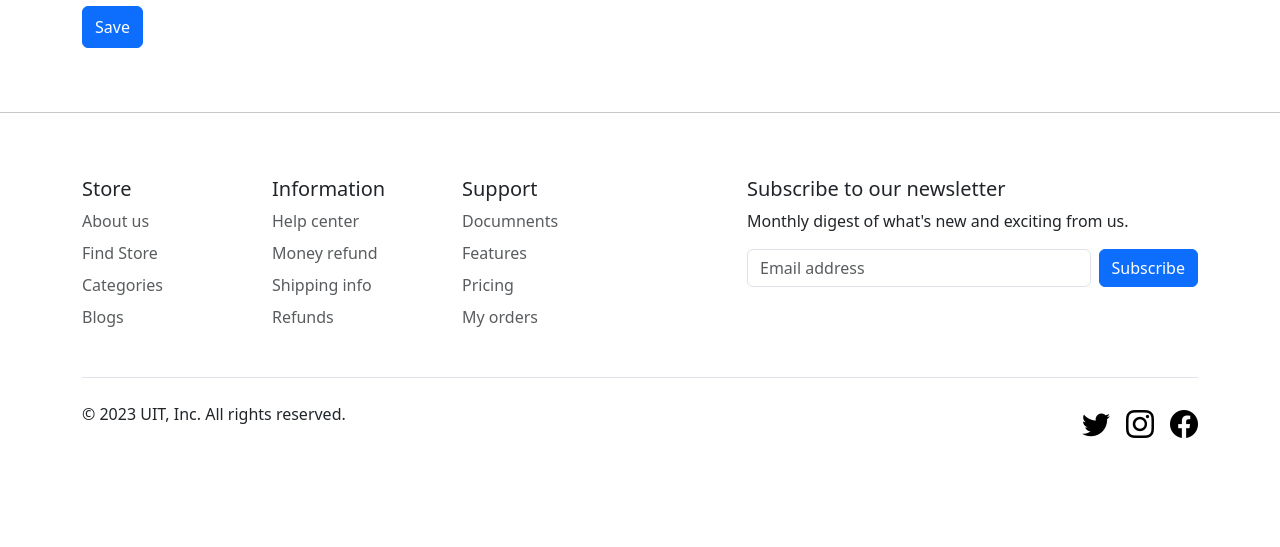
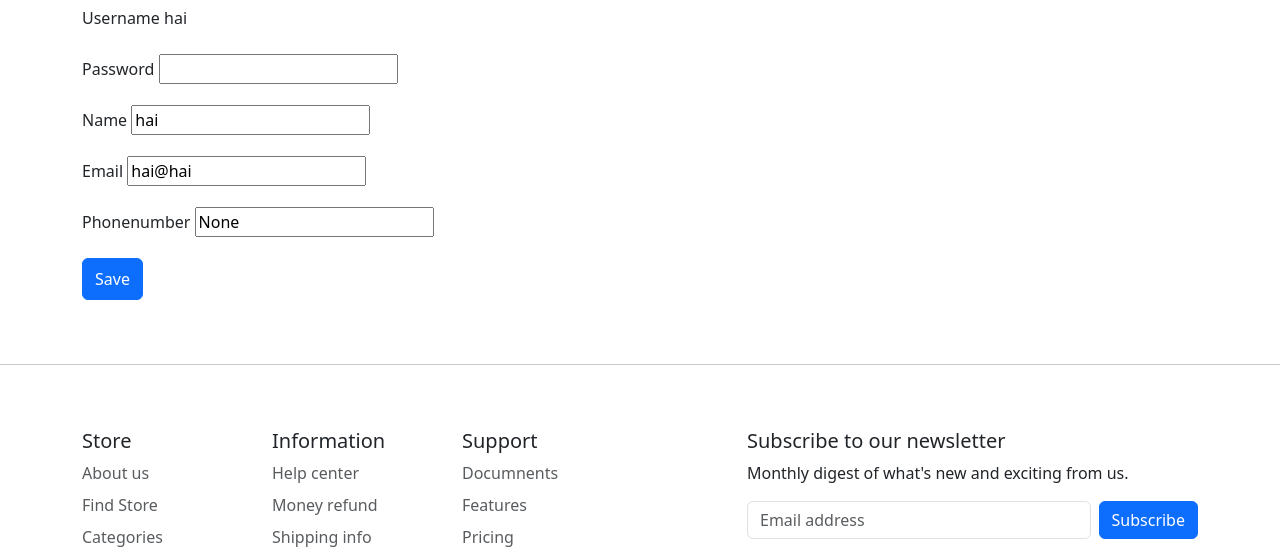
Before and after one commit to ducctrungg/e-commerce.nt208, a Django app: page /account/ in a window 1280 px wide. Shown: the part 75-622 px from the top of the page. Before the commit the page ends 513 px from the top, so only its background shows below. Run offline with Django 4.2, Linux system fonts and the light colour scheme; a user stored in the database is signed in; data comes from the database, SQL or seed files in the repository; both versions use the stored data as it was after the commit.

Commit message:
add update module for account page

```diff
--- a/backend/mysite/main/templates/main/account.html
+++ b/backend/mysite/main/templates/main/account.html
@@ -1,9 +1,38 @@
-{% extends 'main/base.html' %}
+{% extends "main/base.html" %}
 {% load static %}
 {% block content %}
+
 <form method="POST" action="">
     {% csrf_token %}
 
+    <div class="mb-3">
+        <label class="form-label" for="username">Username</label>
+        <label class="form-label" for="username">{{customer.user.username}}</label>
+        <div class="mt-2 text-danger fw-bold">
+        </div>
+    </div>
+    <div class="mb-3">
+        <label class="form-label" for="password">Password</label>
+        <input type="password" name="password" id="password" >
+        <div class="mt-2 text-danger fw-bold">
+        </div>
+    </div>
+    <div class="mb-3">
+        <label class="form-label" for="name">Name</label>
+        <input type="name" name="name" id="name" value="{{customer.name}}">
+    </div>
+    <div class="mb-3">
+        <label class="form-label" for="email">Email</label>
+        <input type="email" name="email" id="email" value="{{customer.email}}">
+    </div>
+    <div class="mb-3">
+        <label class="form-label" for="phone">Phonenumber</label>
+        <input type="phone" name="phone" id="phone" value="{{customer.phone}}">
+    </div>
+    {% for message in messages %}
+    <p id="messages mt-2 text-danger fw-bold">{{message}}</p>
+    {% endfor %}
     <button class="btn btn-primary w-10 py-2" type="submit" value="Save">Save</button>
 </form>
-{% endblock %}
+
+{% endblock content %}
--- a/backend/mysite/main/templates/main/base.html
+++ b/backend/mysite/main/templates/main/base.html
@@ -55,11 +55,11 @@
         </a>
         <ul class="dropdown-menu text-small">
           <li><a class="dropdown-item" href="#">Settings</a></li>
-          <li><a class="dropdown-item" href="account/">Profile</a></li>
+          <li><a class="dropdown-item" href="{% url 'account' %}">Profile</a></li>
           <li>
             <hr class="dropdown-divider">
           </li>
-          <li><a class="dropdown-item" href="/logout">Sign out</a></li>
+          <li><a class="dropdown-item" href="{% url 'logout' %}">Sign out</a></li>
         </ul>
       </div>
       {% endif %}
--- a/backend/mysite/main/templates/main/cart.html
+++ b/backend/mysite/main/templates/main/cart.html
@@ -24,7 +24,7 @@
             </div>
             <div class="col-lg-2 col-sm-6 col-6 d-flex flex-row flex-lg-column flex-xl-row text-nowrap">
               <div>
-                <input name="quantity" value="{{item.quantity}}" type="number" class="form-control me-3 update-cart"
+                <input data-action="" data-product="{{item.product.id}}" name="quantity" value="{{item.quantity}}" type="number" class="form-control me-3 update-cart"
                   style="width: 70px;" />
               </div>
               <div>
--- a/backend/mysite/main/templates/main/checkout.html
+++ b/backend/mysite/main/templates/main/checkout.html
@@ -160,7 +160,7 @@
               class="img-sm rounded border" />
           </div>
           <div class="">
-            <a href="#" class="nav-link">
+            <a href="{% url 'productDetails' item.product.slug %}" class="nav-link">
               {{item.product.name}} <br />
             </a>
             <div class="price text-muted">Total: ${{item.get_total|floatformat:2}}</div>
--- a/backend/mysite/main/templates/main/customer_form.html
+++ b/backend/mysite/main/templates/main/customer_form.html
@@ -29,7 +29,9 @@
         <label class="form-label" for="phone">Phonenumber</label>
         <input type="phone" name="phone" id="phone" value="{{customer.phone}}r">
     </div>
-
+    {% for message in messages %}
+    <p id="messages mt-2 text-danger fw-bold">{{message}}</p>
+    {% endfor %}
     <button class="btn btn-primary w-10 py-2" type="submit" value="Save">Save</button>
 </form>
 
--- a/backend/mysite/main/templates/main/home.html
+++ b/backend/mysite/main/templates/main/home.html
@@ -39,7 +39,7 @@
   {% for product in products %}
   <div class="col-sm-6 col-md-3 mb-3">
     <div class="card">
-      <a href="products/{{product.slug}}" class="link-dark" style="text-decoration: none;">
+      <a href="{% url 'productDetails' product.slug %}" class="link-dark" style="text-decoration: none;">
         <img src="{{product.imageURL}}" class="card-img-top">
       </a>
       <div class="card-body">
--- a/backend/mysite/main/templates/main/order_form.html
+++ b/backend/mysite/main/templates/main/order_form.html
@@ -19,7 +19,9 @@
 
     {{form.transaction_id.label}}
     {{form.transaction_id}}
-
+    {% for message in messages %}
+    <p id="messages mt-2 text-danger fw-bold">{{message}}</p>
+    {% endfor %}
     <button class="btn btn-primary w-10 py-2" type="submit" value="Save">Save</button>
 </form>
 
--- a/backend/mysite/main/templates/main/orderitem_form.html
+++ b/backend/mysite/main/templates/main/orderitem_form.html
@@ -16,7 +16,9 @@
 
     {{form.date_added.label}}
     {{form.date_added}}
-
+    {% for message in messages %}
+    <p id="messages mt-2 text-danger fw-bold">{{message}}</p>
+    {% endfor %}
     <button class="btn btn-primary w-10 py-2" type="submit" value="Save">Save</button>
 </form>
 
--- a/backend/mysite/main/templates/main/product_form.html
+++ b/backend/mysite/main/templates/main/product_form.html
@@ -21,6 +21,9 @@
     <br>
     <p>Slug: {{slug}}</p>
     {{form.errors}}
+    {% for message in messages %}
+    <p id="messages mt-2 text-danger fw-bold">{{message}}</p>
+    {% endfor %}
     <button class="btn btn-primary w-10 py-2" type="submit" value="Save">Save</button>
 </form>
 
--- a/backend/mysite/main/templates/main/register.html
+++ b/backend/mysite/main/templates/main/register.html
@@ -44,7 +44,7 @@
       </div>
       <div class="mb-3">
         <label class="form-label" for="phone">Phonenumber</label>
-        <input type="password" name="phone" id="phone" placeholder="Enter phonenumber">
+        <input type="phone" name="phone" id="phone" placeholder="Enter phonenumber">
       </div>
       <div class="mb-3">
         <label class="form-label" for="password">Password</label>
@@ -60,6 +60,9 @@
           {{form.errors.password2}}
         </div>
       </div>
+      {% for message in messages %}
+      <p id="messages mt-2 text-danger fw-bold">{{message}}</p>
+      {% endfor %}
       <button class="btn btn-primary w-100 py-2" type="submit" value="Register account">Register</button>
     </form>
     <div class="mt-4">
--- a/backend/mysite/main/urls.py
+++ b/backend/mysite/main/urls.py
@@ -1,6 +1,6 @@
 from django.urls import path
 from . import views
-
+# this file set routing in web
 urlpatterns = [
     path('',views.home, name='home'),
     path('login/',views.loginPage, name='login'),
--- a/backend/mysite/main/views.py
+++ b/backend/mysite/main/views.py
@@ -25,65 +25,94 @@
     return render(request, 'main/home.html', context)
 
 def productDetails(request, slug):
-    product = Product.objects.get(slug=slug)
+    product = Product.objects.get(slug=slug) # SELECT a product that has the same slug as the slug from URL
     context = {'product':product}
     return render(request, 'main/product.html', context)
 
-@unauthenticated_user
+@unauthenticated_user   # only allow unauthenticated user use login module
 def loginPage(request):
-    if request.method == 'POST':
+    if request.method == 'POST':    # If receive data from user, authenticate user
         username = request.POST.get('username')
         password = request.POST.get('password')
         user = authenticate(request, username=username, password=password)
-
-        if user is not None:
+        if user is not None:    # If user is valid, login
             login(request, user)
             return redirect('home')
-        else:
+        else:                   # If show out error
             messages.info(request, 'Username OR Password is in correct')
 
     context = {}
     return render(request, 'main/login.html', context)
 
-
+@login_required(login_url='login') # need to login for logout module
 def logoutUser(request):
-    if request.user.is_authenticated:
-        logout(request)
+    logout(request)
     return redirect('home')
 
-@unauthenticated_user
+@unauthenticated_user # only allow unauthenticated user use login module
 def registerPage(request):
     form = UserCreationForm()
-    if request.method == 'POST':
+    if request.method == 'POST':    # If receive data from user
         form = UserCreationForm(request.POST)
-        if form.is_valid():
-            form.save()
+        if form.is_valid(): # validate username and password1, password2 | password2 is password confirm
             name = form.cleaned_data.get('username')
-            messages.success(request, 'Account was created for ' + name)
             email = request.POST.get('email')
             phone = request.POST.get('phone')
+            if not validate_email(email):   # validate data
+                messages.error(request, 'Invalid email address')
+                return redirect('register')
+            if not validate_phone(phone):
+                messages.error(request, 'Invalid phone number')
+                return redirect('register')
+            form.save()
             user = User.objects.get(username=name)
             group = Group.objects.get(name='customer')
             user.groups.add(group)
             customer = Customer.objects.create(user=user,email=email,phone=phone,name=name)
             customer.save()
+            messages.success(request, 'Account was created for ' + name)
             return redirect('login')
 
     context = {'form':form}
     return render(request, 'main/register.html', context)
 
-@login_required(login_url='login')
+@login_required(login_url='login')   # need to login for account module
 def accountPage(request):
-    context = {}
+    customer = request.user.customer    # render the page base on user
+    if request.method == 'POST':
+        password = request.POST.get('password')
+        name = request.POST.get('name')
+        email = request.POST.get('email')
+        phone = request.POST.get('phone')
+        if not validate_name(name): # validate data
+            messages.error(request, 'Invalid name')
+            return redirect('account')
+        if not validate_email(email):
+            messages.error(request, 'Invalid email address')
+            return redirect('account')
+        if not validate_phone(phone):
+            messages.error(request, 'Invalid phone number')
+            return redirect('account')
+        if password != "":  # check if the password changed | if changed set new password | if not skip set new password
+            customer.user.set_password(password)
+        customer.name = name
+        customer.email = email
+        customer.phone = phone
+        customer.save()
+        return redirect('account')
+    context = {
+        'customer':customer
+    }
     return render(request, 'main/account.html', context)
 
 @login_required(login_url='login')
-@allowed_users(allowed_roles=['admin'])
+@allowed_users(allowed_roles=['admin']) # only allow admin
 def adminPage(request):
     customers = Customer.objects.all()
     products = Product.objects.all()
     orderitems = OrderItem.objects.all()
     orders = Order.objects.all()
+    #sumarize all order data
     total_orders = 0
     orders_pending = 0
     orders_completed = 0
@@ -115,7 +144,7 @@
     return render(request, 'main/cart.html', context)
 
 
-@login_required(login_url='login')
+@login_required(login_url='login') # need login for checkout module | only authenticated user can checkout
 def checkout(request):
     cartData = getCartData(request)
 
@@ -125,8 +154,8 @@
     }
     return render(request, 'main/checkout.html', context)
 
-
-def updateItem(request):
+@login_required(login_url='login')
+def updateItem(request):    # update cart for authenticated user | unauthenticated user use cookie cart
     data = json.loads(request.body)
     productID = data['productID']
     action = data['action']
@@ -151,26 +180,24 @@
     return JsonResponse('Item was added', safe=False)
 
 @login_required(login_url='login')
-def processOrder(request):
+def processOrder(request):  # save order for checkout
     transaction_id = datetime.datetime.now().timestamp()
     data = json.loads(request.body)
-    if request.user.is_authenticated:
-        customer = request.user.customer
-        order, created = Order.objects.get_or_create(customer=customer, complete=False)
-        total = float(data['form']['total'])
-        order.transaction_id = transaction_id
-        order.address = data['shipping']['address']
-        if total == order.get_cart_total:
-            order.complete = True
-        order.date_ordered = datetime.datetime.now()
-        order.save()
-    else:
-        print("User not log in")
+    customer = request.user.customer
+    order, created = Order.objects.get_or_create(customer=customer, complete=False)
+    total = float(data['form']['total'])
+    order.transaction_id = transaction_id
+    order.address = data['shipping']['address']
+    if total == order.get_cart_total:
+        order.complete = True
+    order.date_ordered = datetime.datetime.now()
+    order.save()
+
     return JsonResponse("Payment submitted",safe=False)
 
 @login_required(login_url='login')
 @allowed_users(allowed_roles=['admin'])
-def createOrder(request):
+def createOrder(request):   # admin create
     form = OrderForm()
     if request.method == 'POST':
         form = OrderForm(request.POST)
@@ -185,11 +212,15 @@
 
 @login_required(login_url='login')
 @allowed_users(allowed_roles=['admin'])
-def createOrderItem(request):
+def createOrderItem(request):   # admin create
     form = OrderItemForm()
     if request.method == 'POST':
         form = OrderItemForm(request.POST)
         if form.is_valid():
+            quantity = form.cleaned_data['quantity']
+            if quantity <= 0:
+                messages.error(request, 'Invalid order item quantity')
+                return redirect('create_orderitem')
             form.save()
             return redirect('admin')
 
@@ -200,12 +231,16 @@
 
 @login_required(login_url='login')
 @allowed_users(allowed_roles=['admin'])
-def createProduct(request):
+def createProduct(request): # admin create
     form = ProductForm()
     if request.method == 'POST':
         form = ProductForm(request.POST, request.FILES)
         if form.is_valid():
             name = form.cleaned_data['name']
+            price = form.cleaned_data['price']
+            if price < 0:   # validate data
+                messages.error(request, 'Invalid product price')
+                return redirect('create_product')
             form.save()
             product = Product.objects.get(name=name)
             product.slug = slugify(name)
@@ -218,21 +253,27 @@
 
 @login_required(login_url='login')
 @allowed_users(allowed_roles=['admin'])
-def createCustomer(request):
+def createCustomer(request):    # admin create
     form = UserCreationForm()
     if request.method == 'POST':
         form = UserCreationForm(request.POST)
-        if form.is_valid():
-            form.save()
+        if form.is_valid(): # validate data
             name = form.cleaned_data.get('username')
-            messages.success(request, 'Account was created for ' + name)
             email = request.POST.get('email')
             phone = request.POST.get('phone')
+            if not validate_email(email): # validate data
+                messages.error(request, 'Invalid email address')
+                return redirect('create_customer')
+            if not validate_phone(phone):
+                messages.error(request, 'Invalid phone number')
+                return redirect('create_customer')
+            form.save()
             user = User.objects.get(username=name)
             group = Group.objects.get(name='customer')
             user.groups.add(group)
             customer = Customer.objects.create(user=user,email=email,phone=phone,name=name)
             customer.save()
+            messages.success(request, 'Account was created for ' + name)
             return redirect('admin')
 
     context = {'form':form}
@@ -241,13 +282,12 @@
 
 @login_required(login_url='login')
 @allowed_users(allowed_roles=['admin'])
-def updateOrder(request, pk):
+def updateOrder(request, pk):   # admin update
     order = Order.objects.get(id=pk)
     form = OrderForm(instance=order)
-
     if request.method == 'POST':
         form = OrderForm(request.POST, instance=order)
-        if form.is_valid():
+        if form.is_valid(): # validate data
             form.save()
             return redirect('admin')
 
@@ -258,13 +298,17 @@
 
 @login_required(login_url='login')
 @allowed_users(allowed_roles=['admin'])
-def updateOrderItem(request, pk):
+def updateOrderItem(request, pk):   # admin update
     orderItem = OrderItem.objects.get(id=pk)
     form = OrderItemForm(instance=orderItem)
 
     if request.method == 'POST':
         form = OrderItemForm(request.POST, instance=orderItem)
-        if form.is_valid():
+        if form.is_valid(): # validate data
+            quantity = form.cleaned_data['quantity']
+            if quantity <= 0: # validate data
+                messages.error(request, 'Invalid order item quantity')
+                return redirect('update_orderitem',pk) # redirect to domain/update_orderitem/pk
             form.save()
             return redirect('admin')
 
@@ -276,12 +320,16 @@
 
 @login_required(login_url='login')
 @allowed_users(allowed_roles=['admin'])
-def updateProduct(request, pk):
+def updateProduct(request, pk): # admin update
     product = Product.objects.get(id=pk)
     form = ProductForm(instance=product)
     if request.method == 'POST':
         form = ProductForm(request.POST, request.FILES, instance=product)
-        if form.is_valid():
+        if form.is_valid(): # validate data
+            price = form.cleaned_data['price']
+            if price < 0: # validate data
+                messages.error(request, 'Invalid product price')
+                return redirect('update_product',pk)    # redirect to domain/update_product/pk
             product.slug = slugify(form.cleaned_data['name'])
             form.save()
             return redirect('admin')
@@ -293,7 +341,7 @@
 
 @login_required(login_url='login')
 @allowed_users(allowed_roles=['admin'])
-def updateCustomer(request, pk):
+def updateCustomer(request, pk):    # admin update
     user = User.objects.get(id=pk)
     customer = Customer.objects.get(user=user)
     if request.method == 'POST':
@@ -301,10 +349,17 @@
         name = request.POST.get('name')
         email = request.POST.get('email')
         phone = request.POST.get('phone')
-        #validate data before saving
-        if password != "":
+        if not validate_name(name): # validate data
+            messages.error(request, 'Invalid name')
+            return redirect('update_customer',pk) # redirect to domain/update_customer/pk
+        if not validate_email(email):
+            messages.error(request, 'Invalid email address')
+            return redirect('update_customer',pk)
+        if not validate_phone(phone):
+            messages.error(request, 'Invalid phone number')
+            return redirect('update_customer',pk)
+        if password != "":  # check if the password changed| if changed set new password | if not skip set new password
             user.set_password(password)
-
         customer.name = name
         customer.email = email
         customer.phone = phone
@@ -320,7 +375,7 @@
 
 @login_required(login_url='login')
 @allowed_users(allowed_roles=['admin'])
-def deleteOrder(request, pk):
+def deleteOrder(request, pk):   # admin delete
     order = Order.objects.get(id=pk)
     if request.method == 'POST':
         order.delete()
@@ -332,7 +387,7 @@
 
 @login_required(login_url='login')
 @allowed_users(allowed_roles=['admin'])
-def deleteCustomer(request, pk):
+def deleteCustomer(request, pk):    # admin delete
     customer = User.objects.get(id=pk)
     if request.method == 'POST':
         customer.delete()
@@ -344,7 +399,7 @@
 
 @login_required(login_url='login')
 @allowed_users(allowed_roles=['admin'])
-def deleteProduct(request, pk):
+def deleteProduct(request, pk): # admin delete
     product = Product.objects.get(id=pk)
     if request.method == 'POST':
         product.delete()
@@ -356,7 +411,7 @@
 
 @login_required(login_url='login')
 @allowed_users(allowed_roles=['admin'])
-def deleteOrderItem(request, pk):
+def deleteOrderItem(request, pk):   # admin delete
     orderItem = OrderItem.objects.get(id=pk)
     if request.method == 'POST':
         orderItem.delete()
```
Also changed, not shown: backend/mysite/main/utils.py (+26 -3 lines), backend/mysite/db.sqlite3.
